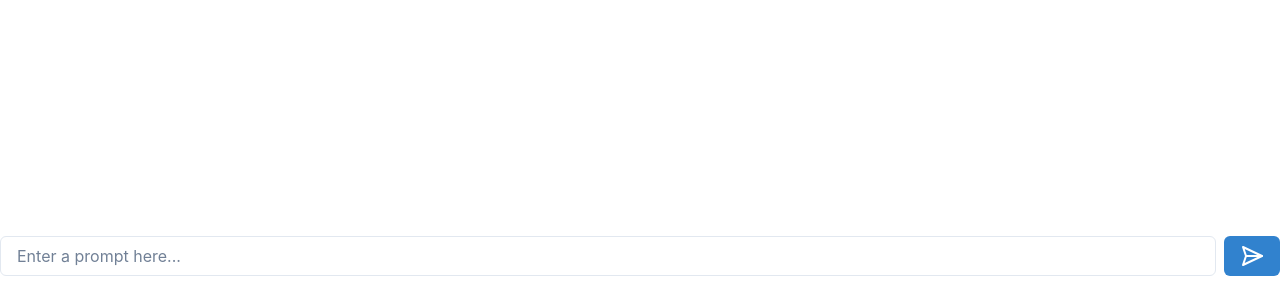
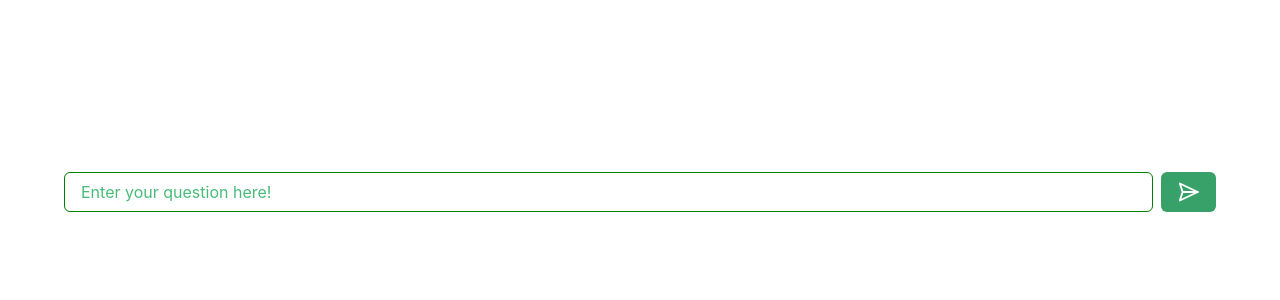
Before and after one commit to levykkn/hackathon, a React (Create React App) app in the folder client/: page / in a window 1280 px wide. Shown: the part 1300-1600 px from the top of the page. Built offline with nearby package versions, Linux system fonts and the light colour scheme.

Commit message:
ChatBot update #1

```diff
--- a/client/src/components/Chat/Chat.tsx
+++ b/client/src/components/Chat/Chat.tsx
@@ -17,14 +17,18 @@ const Chat: React.FC = () => {
   } = useChat();
 
   return (
-    <Flex w="100wh" h="100vh" direction="column">
+    <Flex
+     w="100wh"
+     h="100vh"
+     direction="column"
+     p="5%"
+     >
       <Box
         ref={chatContainerRef}
         flex="1"
         overflow="auto"
         w="100%"
         maxHeight="100%"
-        p="3"
         mb="2"
       >
         {
@@ -39,15 +43,17 @@ const Chat: React.FC = () => {
       </Box>
       <Flex pb="6">
         <Input
-          flex="1"
           value={currentMessage}
           onChange={(e) => setCurrentMessage(e.target.value)}
           onKeyPress={handleKeyPress} // depreceated should be updated
-          placeholder="Enter a prompt here..."
+          placeholder="Enter your question here!"
+          _placeholder={{color: 'green.400'}}
+          focusBorderColor='green'
+          borderColor='green'
           bg="white"
           mr={2}
         />
-        <Button colorScheme="blue" onClick={handleSendMessage}>
+        <Button colorScheme="green" onClick={handleSendMessage}>
           {isLoading ? <Spinner size="sm" /> : <SendHorizontal />}
         </Button>
       </Flex>
```
